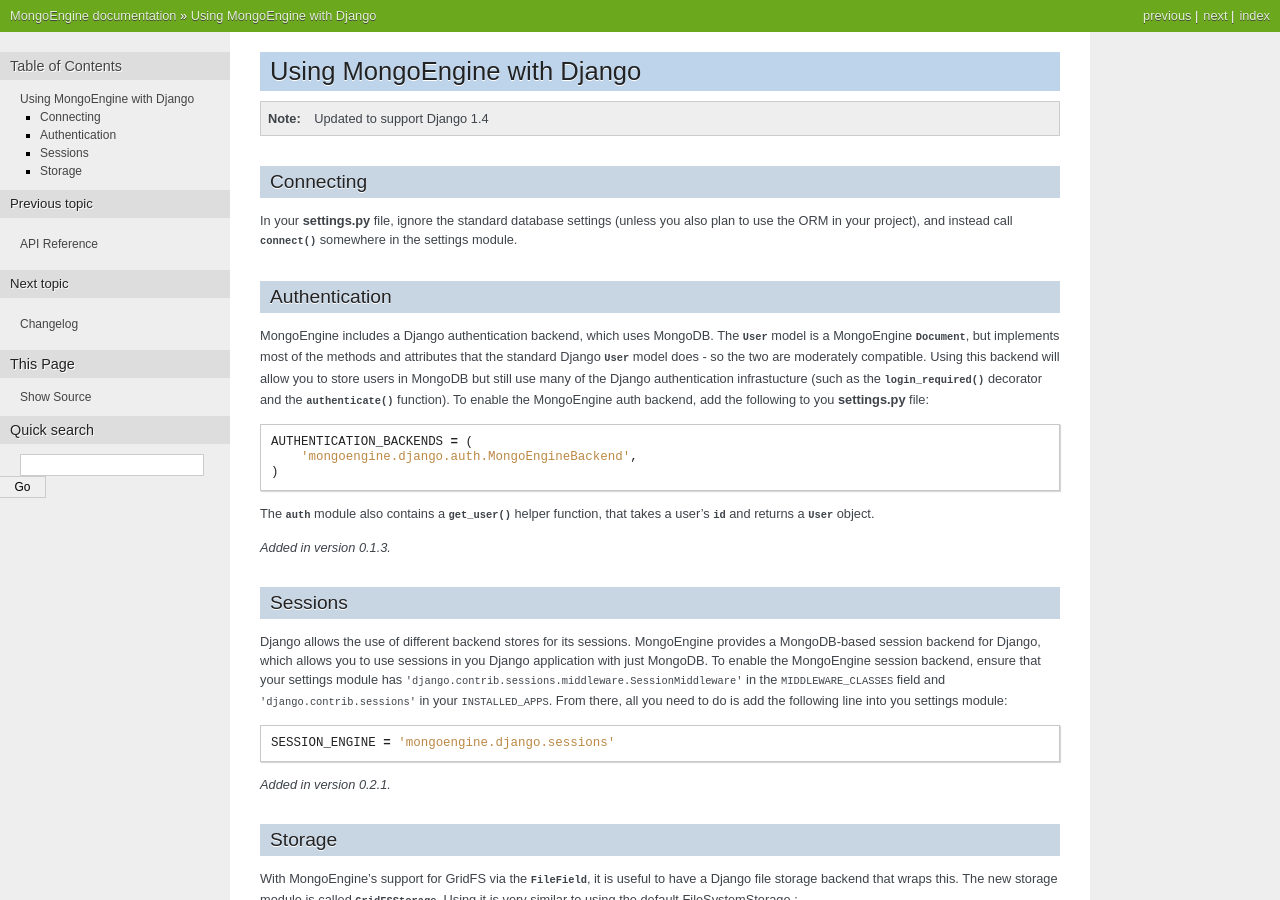
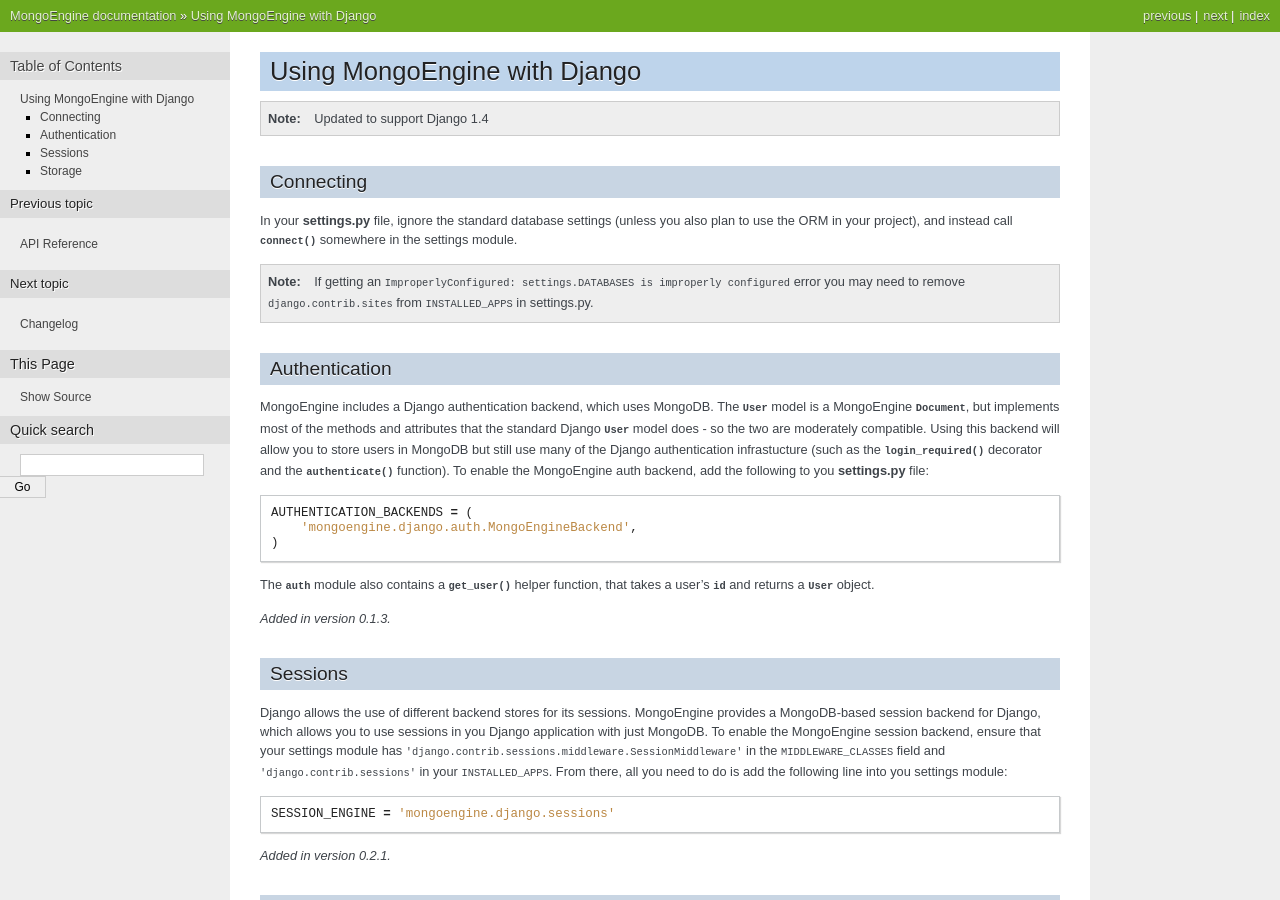
Before and after one commit to MongoEngine/mongoengine, a Sphinx documentation site: the page built from docs/django.rst, in a window 1280 px wide and 900 px high. Built offline with Sphinx 7.4.7, drawn with Linux system fonts in a browser that asks for light colours; the version number could not be read and is left out.

Commit message:
Added note for django and sites config issues

```diff
--- a/docs/django.rst
+++ b/docs/django.rst
@@ -9,6 +9,10 @@ Connecting
 In your **settings.py** file, ignore the standard database settings (unless you
 also plan to use the ORM in your project), and instead call
 :func:`~mongoengine.connect` somewhere in the settings module.
+
+.. note :: If getting an ``ImproperlyConfigured: settings.DATABASES is
+    improperly configured`` error you may need to remove
+    ``django.contrib.sites`` from ``INSTALLED_APPS`` in settings.py.
 
 Authentication
 ==============
```
